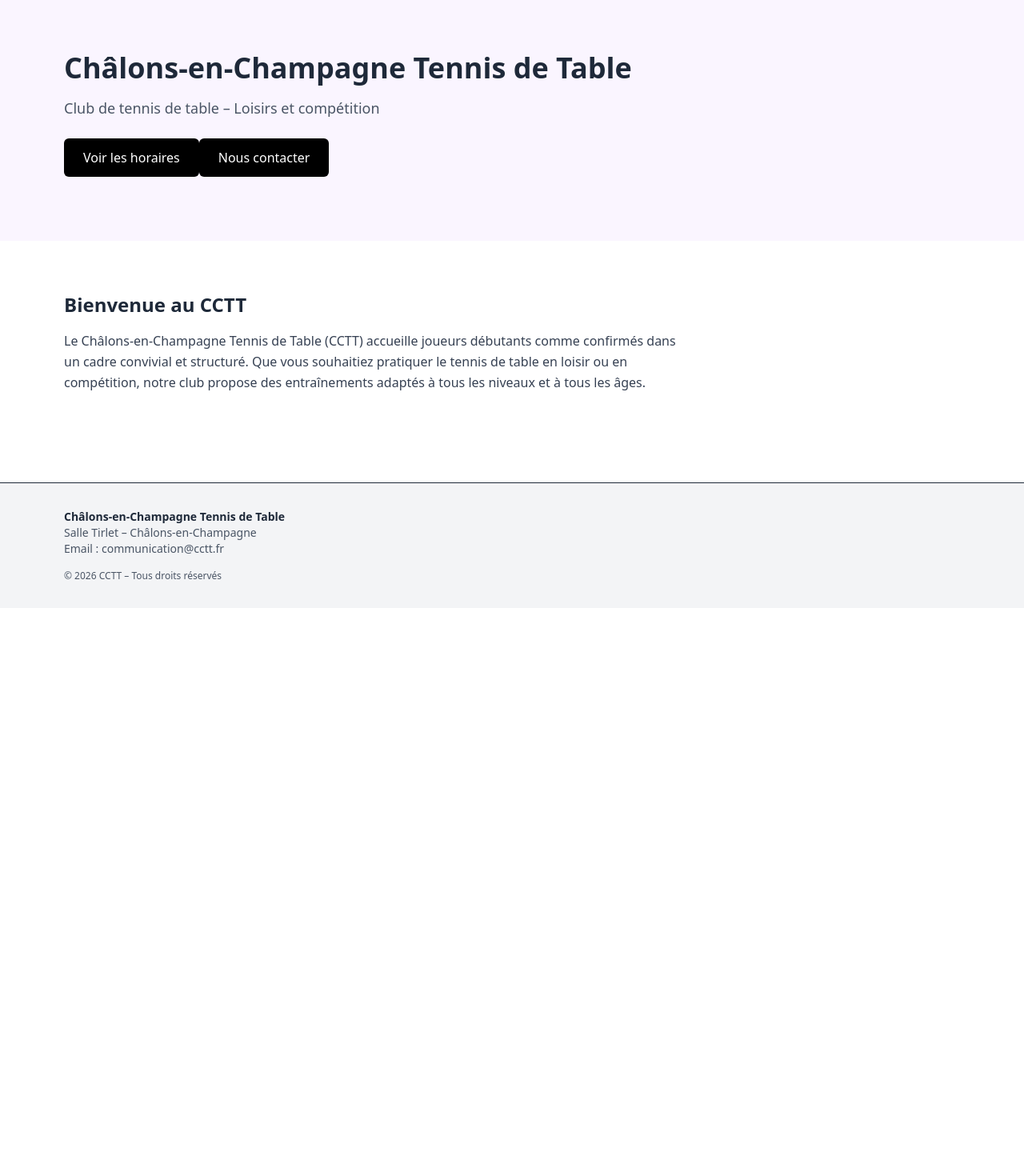
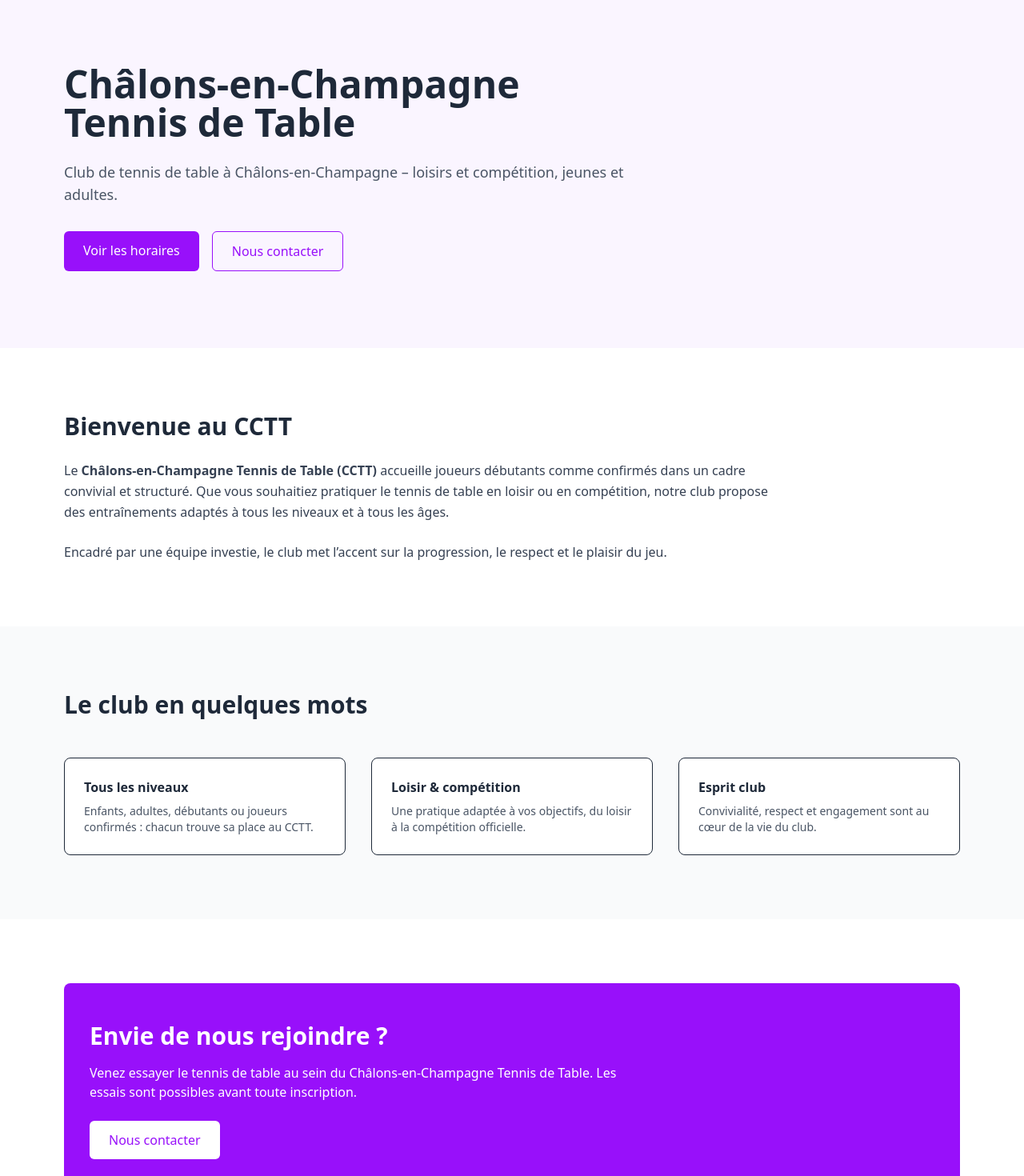
Before and after one commit to jesared/club-cctt, a Next.js app: page / in a window 1280 px wide. Shown: the part 80-1550 px from the top of the page at 80% size. Before the commit the page ends 840 px from the top, so only its background shows below. Built offline with nearby package versions, Linux system fonts and the light colour scheme.

Commit message:
Amélioration de la page d'accueil : mise à jour du contenu, ajout de sections pour les horaires et le contact, et mise en valeur des caractéristiques du club.

```diff
--- a/app/page.tsx
+++ b/app/page.tsx
@@ -3,38 +3,113 @@ export default function HomePage() {
     <>
       {/* HERO */}
       <section className="bg-purple-50">
-        <div className="max-w-6xl mx-auto px-4 py-20">
-          <h1 className="text-4xl font-bold mb-4">
-            Châlons-en-Champagne Tennis de Table
+        <div className="max-w-6xl mx-auto px-4 py-24">
+          <div className="max-w-3xl">
+            <h1 className="text-4xl md:text-5xl font-bold mb-6">
+              Châlons-en-Champagne
+              <br />
+              Tennis de Table
             </h1>
-          <p className="text-lg text-gray-600 mb-6">
-            Club de tennis de table – Loisirs et compétition
+
+            <p className="text-lg text-gray-600 mb-8">
+              Club de tennis de table à Châlons-en-Champagne – loisirs et
+              compétition, jeunes et adultes.
             </p>
+
+            <div className="flex flex-col sm:flex-row gap-4">
               <a
                 href="/horaires"
-            className="inline-block bg-black text-white px-6 py-3 rounded-md"
+                className="inline-flex justify-center bg-purple-600 text-white px-6 py-3 rounded-md hover:bg-purple-700 transition"
               >
                 Voir les horaires
               </a>
+
               <a
                 href="/contact"
-            className="inline-block bg-black text-white px-6 py-3 rounded-md"
+                className="inline-flex justify-center border border-purple-600 text-purple-600 px-6 py-3 rounded-md hover:bg-purple-50 transition"
               >
                 Nous contacter
               </a>
             </div>
+          </div>
+        </div>
       </section>
 
-      {/* CONTENU */}
-      <section className="max-w-6xl mx-auto px-4 py-16">
-        <h2 className="text-2xl font-semibold mb-4">Bienvenue au CCTT</h2>
-        <p className="text-gray-700 leading-relaxed max-w-3xl">
-          Le Châlons-en-Champagne Tennis de Table (CCTT) accueille joueurs
-          débutants comme confirmés dans un cadre convivial et structuré. Que
-          vous souhaitiez pratiquer le tennis de table en loisir ou en
-          compétition, notre club propose des entraînements adaptés à tous les
-          niveaux et à tous les âges.
+      {/* PRÉSENTATION */}
+      <section className="max-w-6xl mx-auto px-4 py-20">
+        <div className="max-w-4xl">
+          <h2 className="text-3xl font-semibold mb-6">Bienvenue au CCTT</h2>
+
+          <p className="text-gray-700 leading-relaxed mb-6">
+            Le <strong>Châlons-en-Champagne Tennis de Table (CCTT)</strong>{" "}
+            accueille joueurs débutants comme confirmés dans un cadre convivial
+            et structuré. Que vous souhaitiez pratiquer le tennis de table en
+            loisir ou en compétition, notre club propose des entraînements
+            adaptés à tous les niveaux et à tous les âges.
           </p>
+
+          <p className="text-gray-700 leading-relaxed">
+            Encadré par une équipe investie, le club met l’accent sur la
+            progression, le respect et le plaisir du jeu.
+          </p>
+        </div>
+      </section>
+
+      {/* MISE EN VALEUR */}
+      <section className="bg-gray-50">
+        <div className="max-w-6xl mx-auto px-4 py-20">
+          <h2 className="text-3xl font-semibold mb-12">
+            Le club en quelques mots
+          </h2>
+
+          <div className="grid grid-cols-1 md:grid-cols-3 gap-8">
+            <div className="bg-white border rounded-lg p-6">
+              <h3 className="font-semibold mb-2">Tous les niveaux</h3>
+              <p className="text-gray-600 text-sm">
+                Enfants, adultes, débutants ou joueurs confirmés : chacun trouve
+                sa place au CCTT.
+              </p>
+            </div>
+
+            <div className="bg-white border rounded-lg p-6">
+              <h3 className="font-semibold mb-2">Loisir & compétition</h3>
+              <p className="text-gray-600 text-sm">
+                Une pratique adaptée à vos objectifs, du loisir à la compétition
+                officielle.
+              </p>
+            </div>
+
+            <div className="bg-white border rounded-lg p-6">
+              <h3 className="font-semibold mb-2">Esprit club</h3>
+              <p className="text-gray-600 text-sm">
+                Convivialité, respect et engagement sont au cœur de la vie du
+                club.
+              </p>
+            </div>
+          </div>
+        </div>
+      </section>
+
+      {/* APPEL À L’ACTION */}
+      <section>
+        <div className="max-w-6xl mx-auto px-4 py-20">
+          <div className="bg-purple-600 rounded-lg px-8 py-12 text-white">
+            <h2 className="text-3xl font-semibold mb-4">
+              Envie de nous rejoindre ?
+            </h2>
+            <p className="mb-6 max-w-2xl">
+              Venez essayer le tennis de table au sein du Châlons-en-Champagne
+              Tennis de Table. Les essais sont possibles avant toute
+              inscription.
+            </p>
+            <a
+              href="/contact"
+              className="inline-block bg-white text-purple-600 px-6 py-3 rounded-md font-medium hover:bg-gray-100 transition"
+            >
+              Nous contacter
+            </a>
+          </div>
+        </div>
       </section>
     </>
   );
```
Lines whose indentation alone changed are shown as unchanged.
